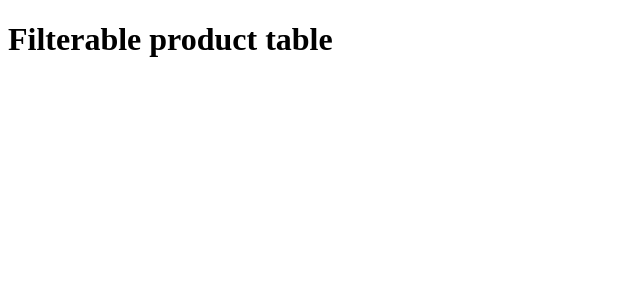
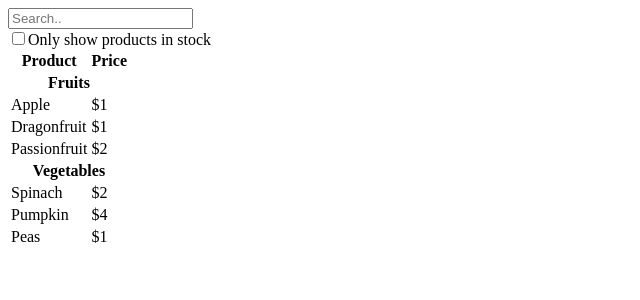
Before and after one commit to geremiasanti/react-datatable, a React (Create React App) app: page / in a window 1280 px wide. Shown: the top 300 px of the page, without its empty margins (0-640 px from the left). Built offline with nearby package versions, Linux system fonts and the light colour scheme.

Commit message:
static version

```diff
--- a/src/App.js
+++ b/src/App.js
@@ -1,5 +1,82 @@
+function ProductCategoryRow({category}) {
+	return (
+		<tr>
+			<th colspan="2">
+				{category}
+			</th>
+		</tr>
+	)
+}
+
+function ProductRow({product}) {
+	return (
+		<tr>
+			<td>
+				{product.name}
+			</td>
+			<td>
+				{product.price}
+			</td>
+		</tr>
+	)
+}
+
+function ProductTable({products}) {
+	const rows = []
+	let lastCategory = null;
+
+	products.forEach((product) => {
+		if(product.category !== lastCategory) {
+			rows.push(
+				<ProductCategoryRow
+					category={product.category}
+					key={product.category}
+				/>
+			);
+			lastCategory = product.category;
+		}
+		rows.push(
+			<ProductRow
+				product={product}
+				key={product.name}
+			/>
+		);
+	})
+
+	return (
+		<table>
+			<thead>
+				<tr>
+					<th>Product</th>
+					<th>Price</th>
+				</tr>
+			</thead>
+			<tbody>{rows}</tbody>
+		</table>
+	);
+}
+
+function SearchBar() {
+	return (
+		<form>
+			<input type="text" placeholder="Search.." />
+			<div>
+				<label>
+					<input type="checkbox" />
+					Only show products in stock
+				</label>
+			</div>
+		</form>
+	);
+}
+
 function FilterableProductTable({products}) {
-	return <h1>Filterable product table</h1>;
+	return (
+		<>
+			<SearchBar />
+			<ProductTable products={products}/>
+		</>
+	);
 }
 
 const PRODUCTS = [
```
